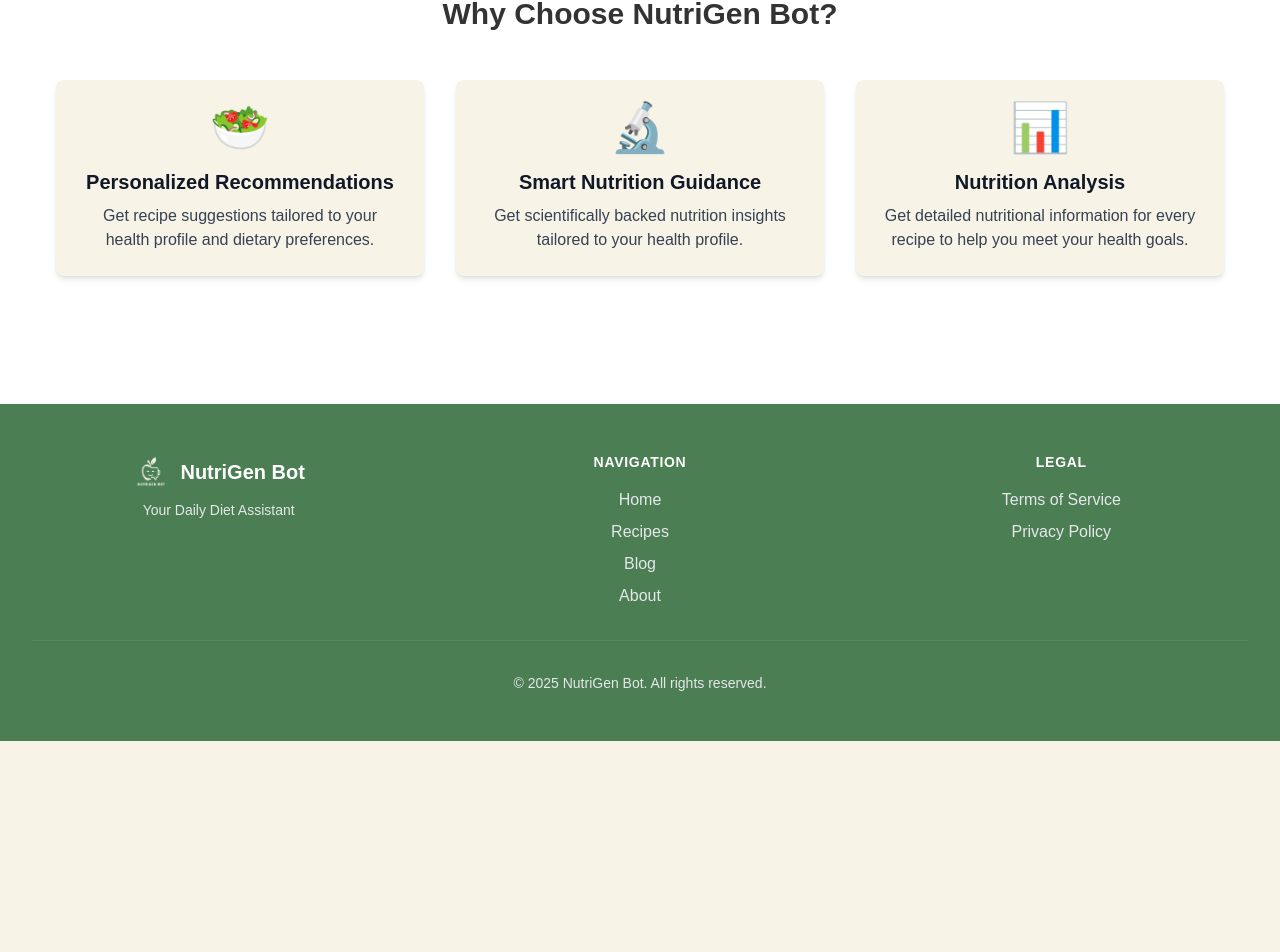
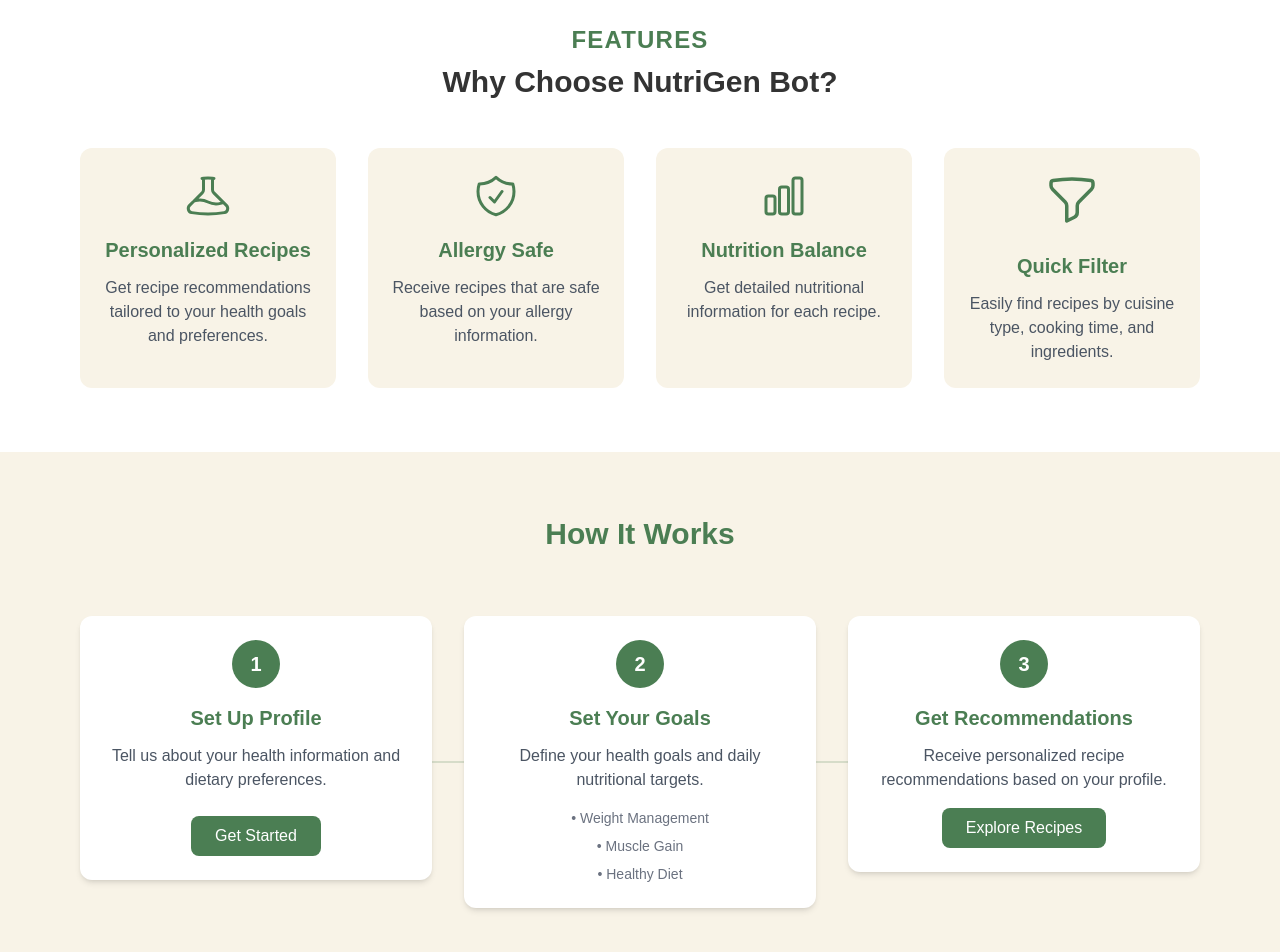
Before and after one commit to khanhtrinh301103/NutriGen_Bot, a Next.js app in the folder frontend/: page / in a window 1280 px wide. Shown: the part 588-1540 px from the top of the page. Before the commit the page ends 1329 px from the top, so only its background shows below. Built offline with nearby package versions, Linux system fonts and the light colour scheme; no server answers.

Commit message:
Update index.tsx

```diff
--- a/frontend/src/pages/index.tsx
+++ b/frontend/src/pages/index.tsx
@@ -1,11 +1,25 @@
+import React from "react";
+import { BeakerIcon, ShieldCheckIcon, ChartBarIcon, FunnelIcon } from "@heroicons/react/24/outline";
+import Link from "next/link";
 import Layout from "./components/common/layout";
 
-export default function Home() {
+const SECTION_STYLES = {
+  padding: "py-16",
+  container: "max-w-6xl mx-auto px-4"
+};
+
+const HEADING_STYLES = {
+  secondary: "text-3xl font-bold text-[#4b7e53]"
+};
+
+const CARD_STYLES = "bg-[#f8f3e7] rounded-xl p-6 text-center hover:shadow-lg transition-shadow";
+
+const HomePage = () => {
   return (
     <Layout>
       {/* Hero Section */}
-      <section className="section bg-[#f8f3e7] flex justify-center">
-        <div className="container hero flex items-center">
+      <section className={`${SECTION_STYLES.padding} bg-[#f8f3e7]`}>
+        <div className={`${SECTION_STYLES.container} flex flex-col md:flex-row items-center gap-12`}>
           {/* Left Section */}
           <div className="text md:w-1/2">
             <h1 className="text-5xl font-bold leading-tight">
@@ -18,7 +32,7 @@
               your unique health profile.
             </p>
             <div className="mt-6 flex gap-4">
-              <a href="/recipes" className="btn-primary">Find Recipes</a>
+              <Link href="/recipes" className="btn-primary">Find Recipes</Link>
             </div>
           </div>
 
@@ -38,60 +52,170 @@
         </div>
       </section>
 
-      {/* Features Section */}
-      <section className="py-16 bg-white">
-        <div className="container text-center">
-          <h2 className="text-[#4b7e53] text-2xl font-semibold uppercase tracking-wider mb-2">
+      {/* Why NutriGen Bot Section */}
+      <section className={`${SECTION_STYLES.padding} bg-white`}>
+        <div className="max-w-6xl mx-auto px-4">
+          <h2 className="text-[#4b7e53] text-2xl font-semibold uppercase tracking-wider text-center mb-2">
             FEATURES
           </h2>
-          <h3 className="text-3xl font-bold mb-12">Why Choose NutriGen Bot?</h3>
-          <div className="grid grid-cols-1 md:grid-cols-3 gap-8">
-            <div className="bg-[#f8f3e7] p-6 rounded-lg shadow-md">
-              <div className="text-[#4b7e53] text-5xl mb-4">🥗</div>
-              <h4 className="text-xl font-semibold text-gray-900 mb-2">
-                Personalized Recommendations
+          <h3 className="text-3xl font-bold text-center mb-12">Why Choose NutriGen Bot?</h3>
+
+          <div className="grid grid-cols-1 md:grid-cols-2 lg:grid-cols-4 gap-8">
+            {/* Feature 1: Personalization */}
+            <div className="bg-[#f8f3e7] rounded-xl p-6 text-center hover:shadow-lg transition-shadow">
+              <div className="mb-4 flex justify-center">
+                <BeakerIcon className="h-12 w-12 text-[#4b7e53]" />
+              </div>
+              <h4 className="text-xl font-semibold text-[#4b7e53] mb-3">
+                Personalized Recipes
               </h4>
-              <p className="text-gray-700">
-                Get recipe suggestions tailored to your health profile and dietary preferences.
+              <p className="text-gray-600">
+                Get recipe recommendations tailored to your health goals and preferences.
               </p>
             </div>
-            <div className="bg-[#f8f3e7] p-6 rounded-lg shadow-md">
-              <div className="text-[#4b7e53] text-5xl mb-4">🔬</div>
-              <h4 className="text-xl font-semibold text-gray-900 mb-2">
-                Smart Nutrition Guidance
+
+            {/* Feature 2: Allergy Safety */}
+            <div className="bg-[#f8f3e7] rounded-xl p-6 text-center hover:shadow-lg transition-shadow">
+              <div className="mb-4 flex justify-center">
+                <ShieldCheckIcon className="h-12 w-12 text-[#4b7e53]" />
+              </div>
+              <h4 className="text-xl font-semibold text-[#4b7e53] mb-3">
+                Allergy Safe
               </h4>
-              <p className="text-gray-700">
-                Get scientifically backed nutrition insights tailored to your health profile.
+              <p className="text-gray-600">
+                Receive recipes that are safe based on your allergy information.
               </p>
             </div>
-            <div className="bg-[#f8f3e7] p-6 rounded-lg shadow-md">
-              <div className="text-[#4b7e53] text-5xl mb-4">📊</div>
-              <h4 className="text-xl font-semibold text-gray-900 mb-2">
-                Nutrition Analysis
+
+            {/* Feature 3: Nutrition Analysis */}
+            <div className="bg-[#f8f3e7] rounded-xl p-6 text-center hover:shadow-lg transition-shadow">
+              <div className="mb-4 flex justify-center">
+                <ChartBarIcon className="h-12 w-12 text-[#4b7e53]" />
+              </div>
+              <h4 className="text-xl font-semibold text-[#4b7e53] mb-3">
+                Nutrition Balance
               </h4>
-              <p className="text-gray-700">
-                Get detailed nutritional information for every recipe to help you meet your health goals.
+              <p className="text-gray-600">
+                Get detailed nutritional information for each recipe.
+              </p>
+            </div>
+
+            {/* Feature 4: Quick Filter */}
+            <div className={CARD_STYLES}>
+              <div className="mb-6 flex justify-center">
+                <FunnelIcon className="h-14 w-14 text-[#4b7e53]" aria-hidden="true" />
+              </div>
+              <h4 className="text-xl font-semibold text-[#4b7e53] mb-3">
+                Quick Filter
+              </h4>
+              <p className="text-gray-600">
+                Easily find recipes by cuisine type, cooking time, and ingredients.
               </p>
             </div>
           </div>
         </div>
       </section>
 
-      {/* Ready to Get Started Section
-      <section className="py-16 bg-[#4b7e53] text-white text-center">
-        <div className="container">
-          <h2 className="text-3xl font-bold mb-6">Ready to get started?</h2>
-          <p className="text-lg mb-8 max-w-3xl mx-auto">
-            Create your health profile today and discover recipes that are perfect for your unique needs.
+      {/* How It Works Section */}
+      <section className={`${SECTION_STYLES.padding} bg-[#f8f3e7]`}>
+        <div className="max-w-6xl mx-auto px-4">
+          <h2 className={`${HEADING_STYLES.secondary} text-center mb-16`}>
+            How It Works
+          </h2>
+
+          <div className="relative">
+            {/* Connection line */}
+            <div className="hidden md:block absolute top-1/2 left-0 right-0 h-0.5 bg-[#4b7e53] -translate-y-1/2 opacity-20"></div>
+
+            <div className="grid grid-cols-1 md:grid-cols-3 gap-8 relative">
+              {/* Step 1 */}
+              <div className="relative">
+                <div className="bg-white rounded-xl p-6 text-center shadow-md">
+                  <div className="w-12 h-12 bg-[#4b7e53] text-white rounded-full flex items-center justify-center text-xl font-bold mx-auto mb-4">
+                    1
+                  </div>
+                  <h3 className="text-xl font-semibold text-[#4b7e53] mb-3">
+                    Set Up Profile
+                  </h3>
+                  <p className="text-gray-600 mb-6">
+                    Tell us about your health information and dietary preferences.
+                  </p>
+                  <Link
+                    href="/onboarding"
+                    className="inline-block bg-[#4b7e53] text-white px-6 py-2 rounded-lg hover:bg-[#3d6743] transition-colors"
+                  >
+                    Get Started
+                  </Link>
+                </div>
+              </div>
+
+              {/* Step 2 */}
+              <div className="relative">
+                <div className="bg-white rounded-xl p-6 text-center shadow-md">
+                  <div className="w-12 h-12 bg-[#4b7e53] text-white rounded-full flex items-center justify-center text-xl font-bold mx-auto mb-4">
+                    2
+                  </div>
+                  <h3 className="text-xl font-semibold text-[#4b7e53] mb-3">
+                    Set Your Goals
+                  </h3>
+                  <p className="text-gray-600 mb-4">
+                    Define your health goals and daily nutritional targets.
+                  </p>
+                  <div className="space-y-2 text-sm text-gray-500">
+                    <p>• Weight Management</p>
+                    <p>• Muscle Gain</p>
+                    <p>• Healthy Diet</p>
+                  </div>
+                </div>
+              </div>
+
+              {/* Step 3 */}
+              <div className="relative">
+                <div className="bg-white rounded-xl p-6 text-center shadow-md">
+                  <div className="w-12 h-12 bg-[#4b7e53] text-white rounded-full flex items-center justify-center text-xl font-bold mx-auto mb-4">
+                    3
+                  </div>
+                  <h3 className="text-xl font-semibold text-[#4b7e53] mb-3">
+                    Get Recommendations
+                  </h3>
+                  <p className="text-gray-600 mb-4">
+                    Receive personalized recipe recommendations based on your profile.
+                  </p>
+                  <Link
+                    href="/recipes"
+                    className="inline-block bg-[#4b7e53] text-white px-6 py-2 rounded-lg hover:bg-[#3d6743] transition-colors"
+                  >
+                    Explore Recipes
+                  </Link>
+                </div>
+              </div>
+            </div>
+          </div>
+        </div>
+      </section>
+
+      {/* Get Started CTA */}
+      <section className={`${SECTION_STYLES.padding} bg-gradient-to-b from-[#f8f3e7] to-white`}>
+        <div className="max-w-4xl mx-auto px-4 text-center">
+          <h2 className={`${HEADING_STYLES.secondary} mb-6`}>
+            Ready to Discover Your Personalized Recipes?
+          </h2>
+          <p className="text-lg mb-8 text-gray-600">
+            Access your personalized recipe recommendations based on your health profile.
           </p>
-          <a href="/signup" className="btn-primary bg-white text-[#4b7e53] hover:bg-gray-200">
-            Get Started Now
-          </a>
+          <Link
+            href="/profile"
+            className="inline-block bg-[#4b7e53] text-white px-8 py-3 rounded-lg font-semibold hover:bg-[#3d6743] transition-colors shadow-md"
+          >
+            View My Profile
+          </Link>
         </div>
-      </section> */}
+      </section>
 
-      {/* 추가적인 Footer 여백 확보 (흰색 배경 유지) */}
+      {/* 추가적인 Footer 여백 확보 */}
       <div className="h-16 bg-white"></div>
     </Layout>
   );
-}
+};
+
+export default HomePage;
```
